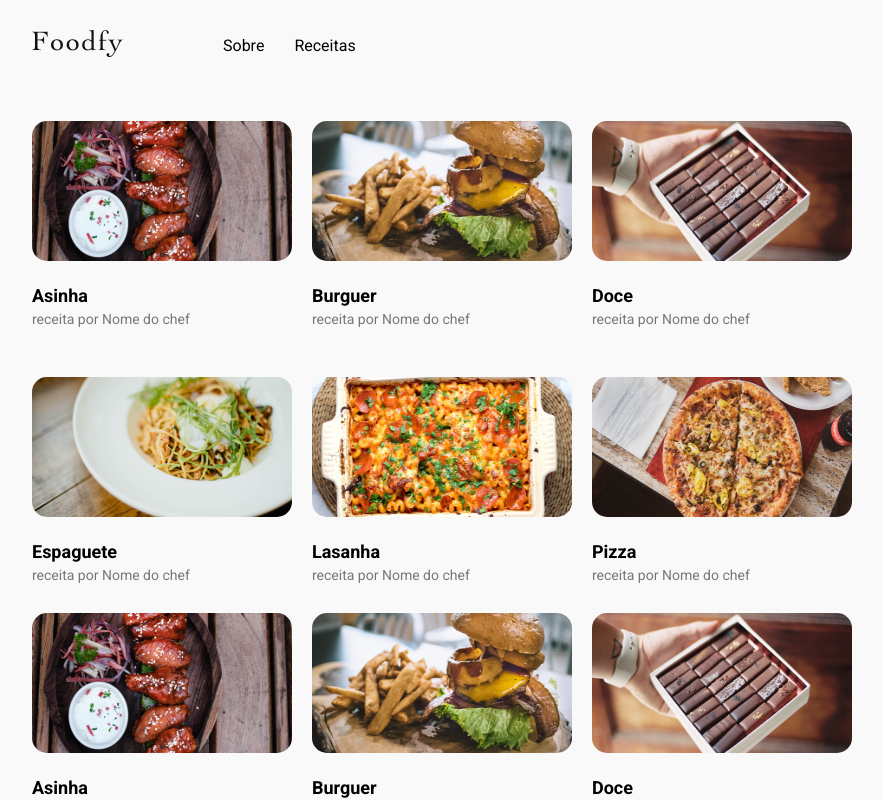
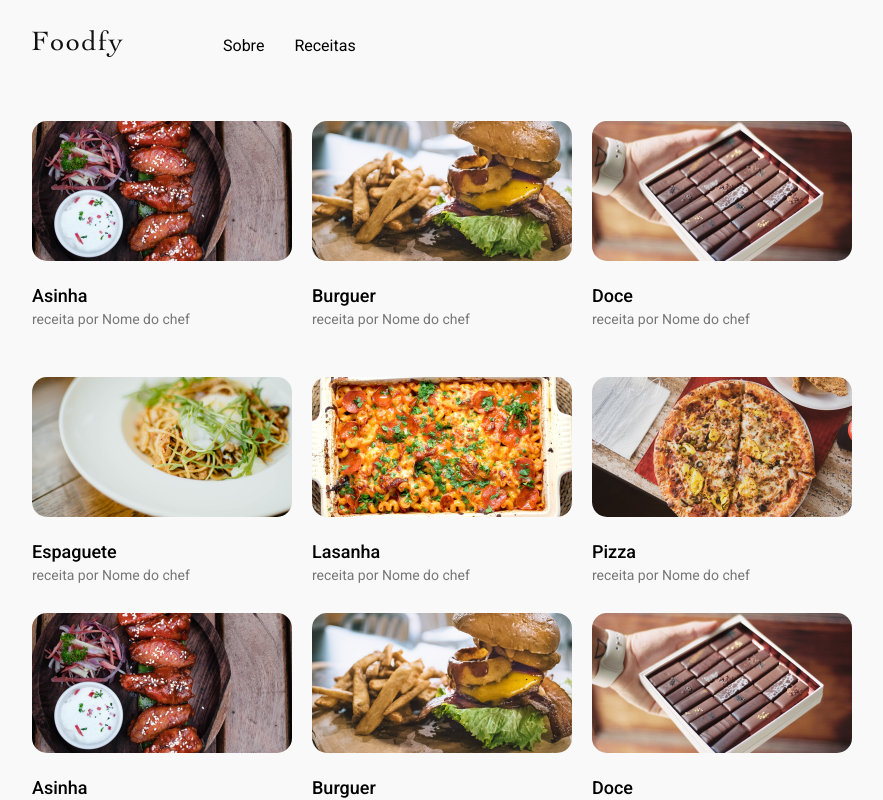
Before and after one commit to leoorlandin/React-Foodfy, a React (Create React App) app: page /recipes in a window 1280 px wide. Shown: the top 800 px of the page, without its empty margins (198-1081 px from the left). Built offline with nearby package versions, Linux system fonts and the light colour scheme.

Commit message:
changing tag A for Link in header component

```diff
--- a/src/components/Header/index.js
+++ b/src/components/Header/index.js
@@ -1,4 +1,5 @@
 import React from 'react';
+import { Link } from 'react-router-dom';
 import logo from '../../assets/logo.png'
 
 const Header = () => {
@@ -7,10 +8,10 @@ const Header = () => {
 
     <header>
       <div className="header">
-        <a href="/"><img src={logo} alt="Foodfy logo" /></a>
+        <Link to="/"><img src={logo} alt="Foodfy logo" /></Link>
         <div className="links">
-          <a href="/about">Sobre</a>
-          <a href="/recipes">Receitas</a>
+          <Link to="/about">Sobre</Link>
+          <Link to="/recipes">Receitas</Link>
         </div>
       </div>
 
--- a/src/styles/index.css
+++ b/src/styles/index.css
@@ -102,11 +102,12 @@ body {
   width: 100%;
   height: 140px;
   border-radius: 15px;
+  object-fit: cover;
 }
 
 .recipe-item :nth-child(2) {
   font-size: 18px;
-  font-weight: bold;
+  font-weight: 500;
   margin: 20px 0 5px 0;
 }
 
```
Also changed, not shown: src/index.css (added).
